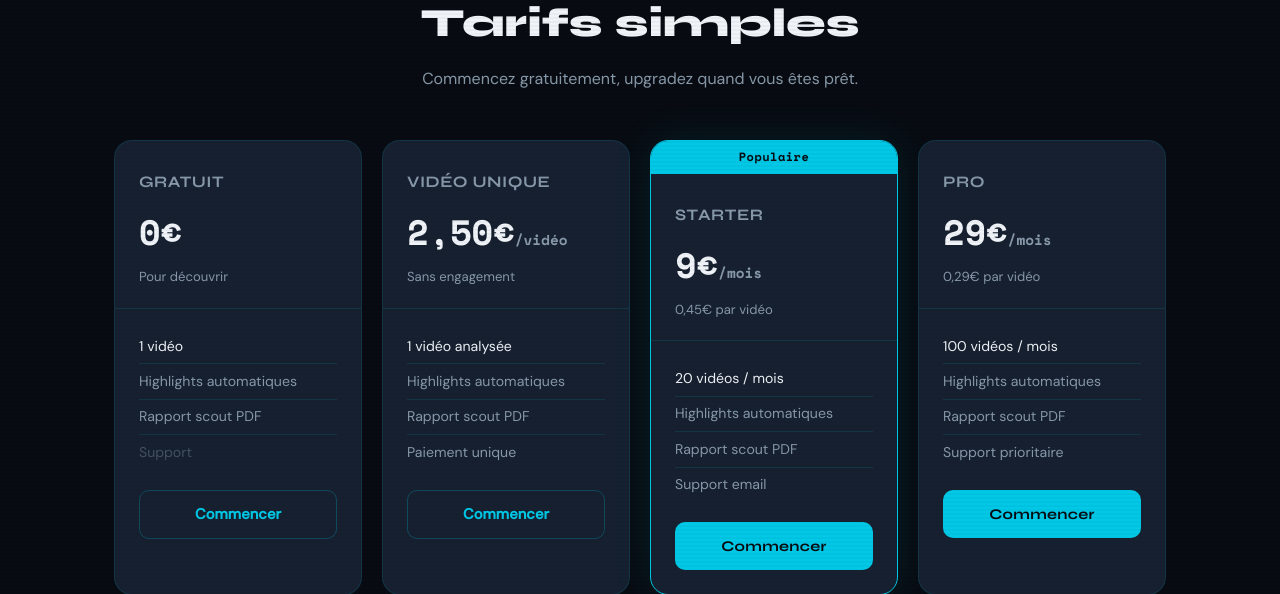
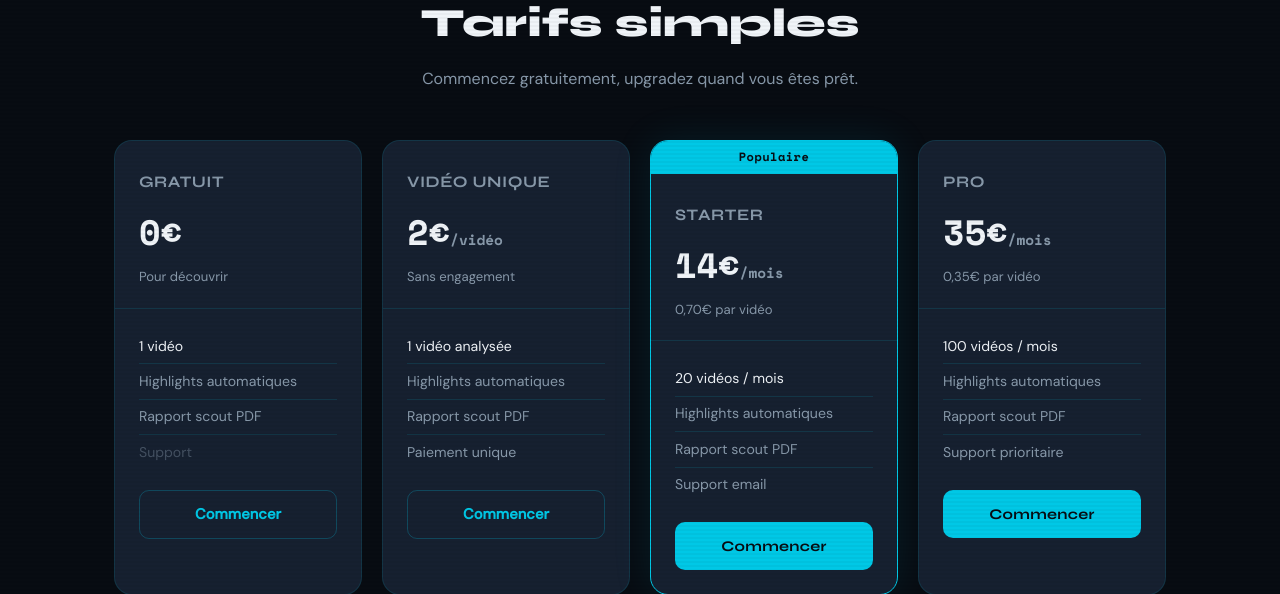
Before and after one commit to mikarocco-droid/ProjectAIMika, a Flask app: page /pricing in a window 1280 px wide. Shown: the part 135-729 px from the top of the page. Run offline with Flask 3, Linux system fonts and the light colour scheme.

Commit message:
Add files via upload

```diff
--- a/templates/pricing.html
+++ b/templates/pricing.html
@@ -54,7 +54,7 @@
     <div class="plan-card">
       <div class="plan-header">
         <div class="plan-name">Vidéo unique</div>
-        <div class="plan-price">2,50€<span>/vidéo</span></div>
+        <div class="plan-price">2€<span>/vidéo</span></div>
         <div class="plan-desc">Sans engagement</div>
       </div>
       <ul class="plan-features">
@@ -78,8 +78,8 @@
       <div class="plan-badge-top">Populaire</div>
       <div class="plan-header">
         <div class="plan-name">Starter</div>
-        <div class="plan-price">9€<span>/mois</span></div>
-        <div class="plan-desc">0,45€ par vidéo</div>
+        <div class="plan-price">14€<span>/mois</span></div>
+        <div class="plan-desc">0,70€ par vidéo</div>
       </div>
       <ul class="plan-features">
         <li>20 vidéos / mois</li>
@@ -105,8 +105,8 @@
     <div class="plan-card">
       <div class="plan-header">
         <div class="plan-name">Pro</div>
-        <div class="plan-price">29€<span>/mois</span></div>
-        <div class="plan-desc">0,29€ par vidéo</div>
+        <div class="plan-price">35€<span>/mois</span></div>
+        <div class="plan-desc">0,35€ par vidéo</div>
       </div>
       <ul class="plan-features">
         <li>100 vidéos / mois</li>
```
Also changed, not shown: templates/index.html (+4 -4 lines).
